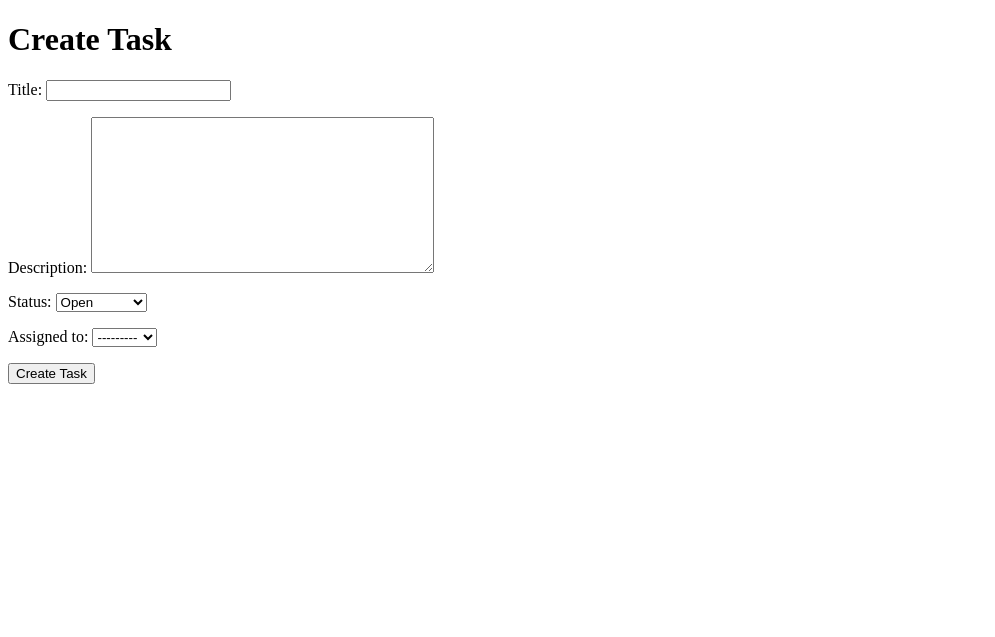
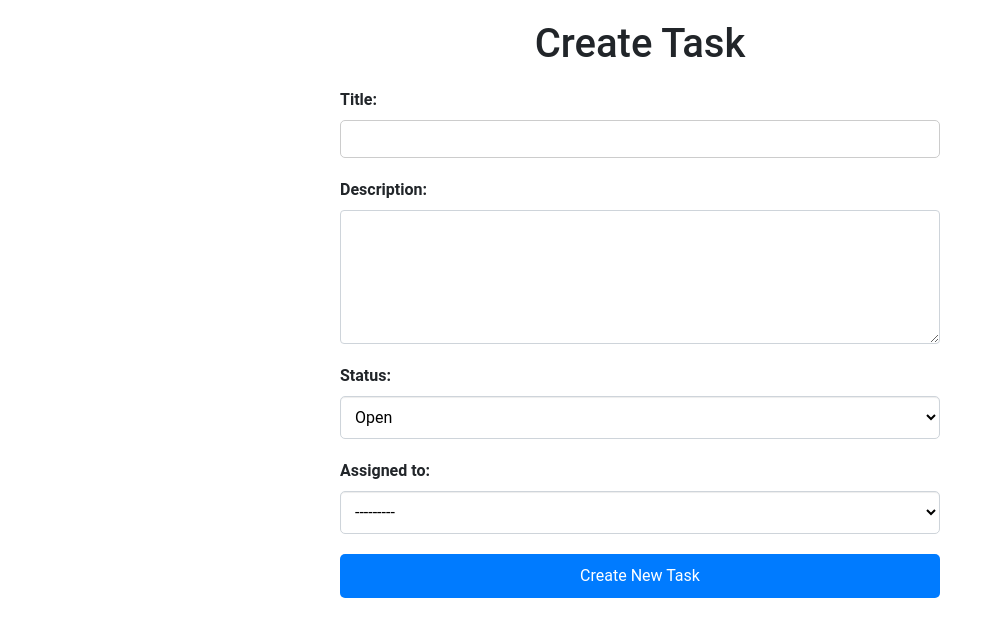
Before and after one commit to adamant-antithesis/todo_test, a Django app: page /create/ in a window 1280 px wide. Shown: the top 637 px of the page, without its empty margins (0-995 px from the left). Run offline with Django 5.2, Linux system fonts and the light colour scheme; the visitor is signed in with stand-in values (Sample User, id 1); data comes from the database, SQL or seed files in the repository; some libraries are stand-ins or nearby versions.

Commit message:
Added styles for create task page

```diff
--- a/task_manager_test/task_manager/static/css/styles.css
+++ b/task_manager_test/task_manager/static/css/styles.css
@@ -100,3 +100,40 @@ body {
     float: right;
     margin-bottom: 15px;
 }
+
+body {
+  font-family: 'Roboto', sans-serif;
+  padding: 20px;
+}
+
+h1 {
+  text-align: center;
+  margin-bottom: 20px;
+}
+
+form {
+  max-width: 600px;
+  margin: 0 auto;
+}
+
+.form-group {
+  margin-bottom: 20px;
+}
+
+.btn-primary {
+  width: 100%;
+}
+
+
+.form-group select {
+  width: 100%;
+  padding: 10px;
+  border: 1px solid #ced4da;
+  border-radius: 5px;
+  background-color: #fff;
+  box-shadow: inset 0 1px 1px rgba(0, 0, 0, 0.075);
+}
+
+.form-group select option {
+  padding: 5px;
+}
--- a/task_manager_test/task_manager/templates/create_task.html
+++ b/task_manager_test/task_manager/templates/create_task.html
@@ -1,15 +1,35 @@
+{% load static %}
+
 <!DOCTYPE html>
 <html lang="en">
 <head>
   <meta charset="UTF-8">
+  <meta name="viewport" content="width=device-width, initial-scale=1.0">
   <title>Create Task</title>
+  <link href="https://stackpath.bootstrapcdn.com/bootstrap/4.5.2/css/bootstrap.min.css" rel="stylesheet">
+  <link href="{% static 'css/styles.css' %}" rel="stylesheet">
 </head>
 <body>
   <h1>Create Task</h1>
   <form method="post">
     {% csrf_token %}
-    {{ form.as_p }}
-    <button type="submit">Create Task</button>
+    <div class="form-group">
+      <label for="id_title">Title:</label>
+      <input type="text" name="title" maxlength="100" required id="id_title" class="form-control">
+    </div>
+    <div class="form-group">
+      <label for="id_description">Description:</label>
+      <textarea name="description" cols="40" rows="5" required id="id_description" class="form-control"></textarea>
+    </div>
+    <div class="form-group">
+      <label for="id_status">Status:</label>
+      {{ form.status }}
+    </div>
+    <div class="form-group">
+      <label for="id_assigned_to">Assigned to:</label>
+      {{ form.assigned_to }}
+    </div>
+    <button type="submit" class="btn btn-primary">Create New Task</button>
   </form>
 </body>
 </html>
```
